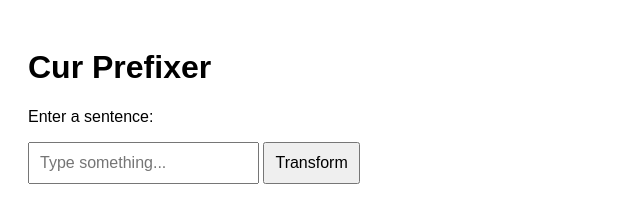
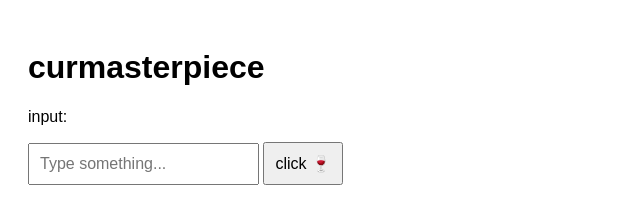
Before and after one commit to muksaw/curproject, a plain HTML site: page index.html in a window 1280 px wide. Shown: the whole page, without its empty margins (0-640 px from the left). Drawn offline with Linux system fonts and the light colour scheme.

Commit message:
Update index.html

```diff
--- a/index.html
+++ b/index.html
@@ -3,7 +3,7 @@
 <head>
   <meta charset="UTF-8">
   <meta name="viewport" content="width=device-width, initial-scale=1">
-  <title>Cur Prefixer</title>
+  <title>curmasterpiece</title>
   <style>
     body { font-family: Arial, sans-serif; padding: 20px; }
     input, button { padding: 10px; font-size: 16px; }
@@ -11,10 +11,10 @@
   </style>
 </head>
 <body>
-  <h1>Cur Prefixer</h1>
-  <p>Enter a sentence:</p>
+  <h1>curmasterpiece</h1>
+  <p>input:</p>
   <input type="text" id="inputText" placeholder="Type something...">
-  <button onclick="addCur()">Transform</button>
+  <button onclick="addCur()">click 🍷</button>
   <p id="result"></p>
 
   <script>
```
